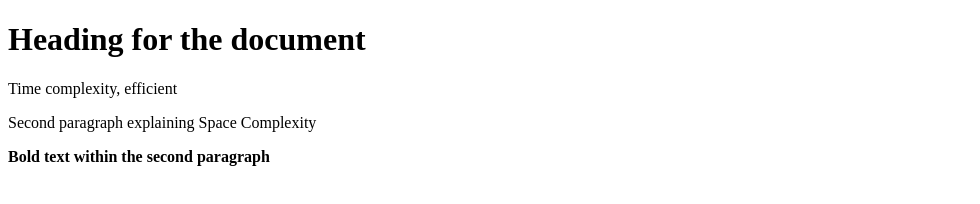
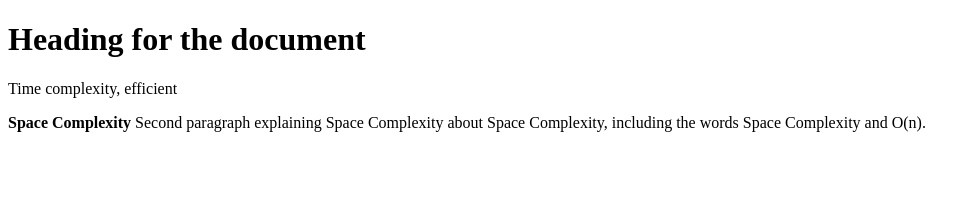
Before and after one commit to acciojob/time-and-space-complexity-warishshahbaz, a website: page main.html in a window 1280 px wide. Shown: the whole page, without its empty margins (0-980 px from the left). Drawn offline with Linux system fonts and the light colour scheme.

Commit message:
created a submission

```diff
--- a/main.html
+++ b/main.html
@@ -10,8 +10,8 @@
 	<!-- the entire body must be written by student -->
 	<h1>Heading for the document</h1>
 	<p>Time complexity, efficient</p>
-	<p>Second paragraph explaining Space Complexity</p>
-	<b>Bold text within the second paragraph</b>
+	<p><b>Space Complexity</b> Second paragraph explaining Space Complexity about Space Complexity, including the words Space Complexity and O(n).</p>
+
     <script type="text/javascript" src="./script.js">
 </script>
 
```
